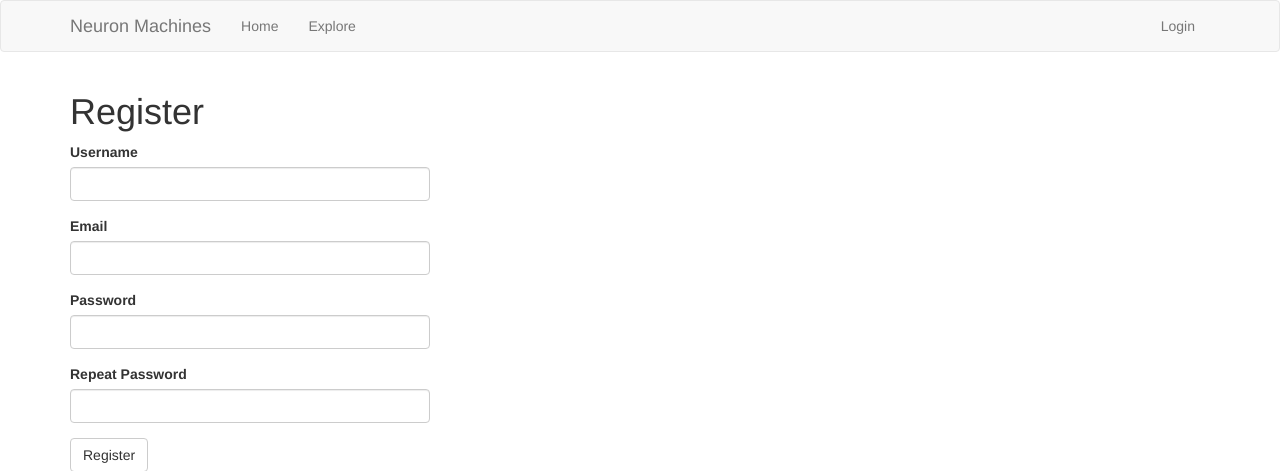
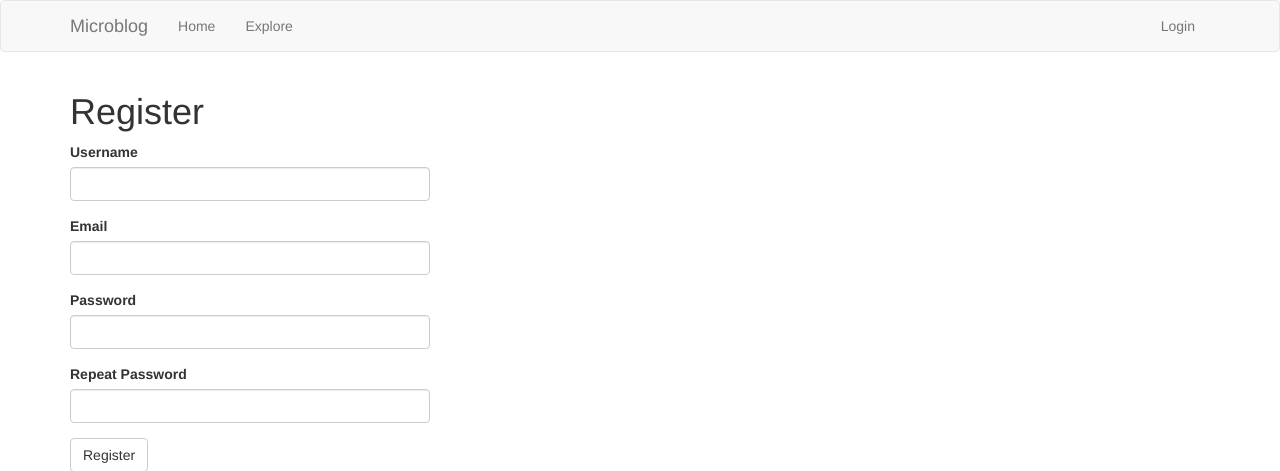
Before and after one commit to chibole/microblog, a Flask app: page /auth/register in a window 1280 px wide. Shown: the top 471 px of the page. Run offline with Flask 2, Linux system fonts and the light colour scheme; some libraries are stand-ins or nearby versions.

Commit message:
more features.

```diff
--- a/app/templates/base.html
+++ b/app/templates/base.html
@@ -1,7 +1,7 @@
 {% extends 'bootstrap/base.html' %}
 
 {% block title %}
-	{% if title %} {{ title}} -Neuron Machines {% else %}{{ _('Welcome to Neuron Machines') }}
+	{% if title %} {{ title}} -Microblog {% else %}{{ _('Welcome to Microblog') }}
 	{% endif %}
 {% endblock %}
 
@@ -16,7 +16,7 @@
 		 			<span class="icon-bar"></span>
 		 			<span class="icon-bar"></span>
 		 		</button>
-		 		<a class="navbar-brand" href="{{ url_for('main.index') }}">Neuron Machines</a>
+		 		<a class="navbar-brand" href="{{ url_for('main.index') }}">Microblog</a>
 		 	</div>
 		 	<div class="collapse navbar-collapse" id="bs-example-navbar-collape-1">
 		 		<ul class="nav navbar-nav">
```
Also changed, not shown: app.db, 1 other file.
